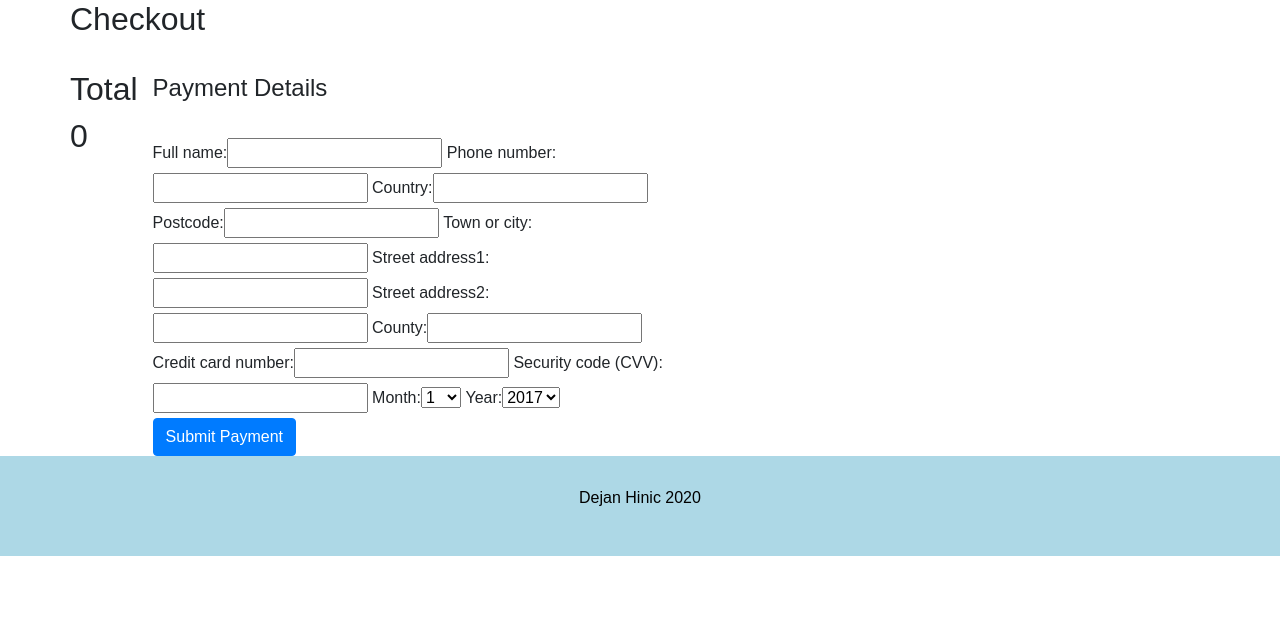
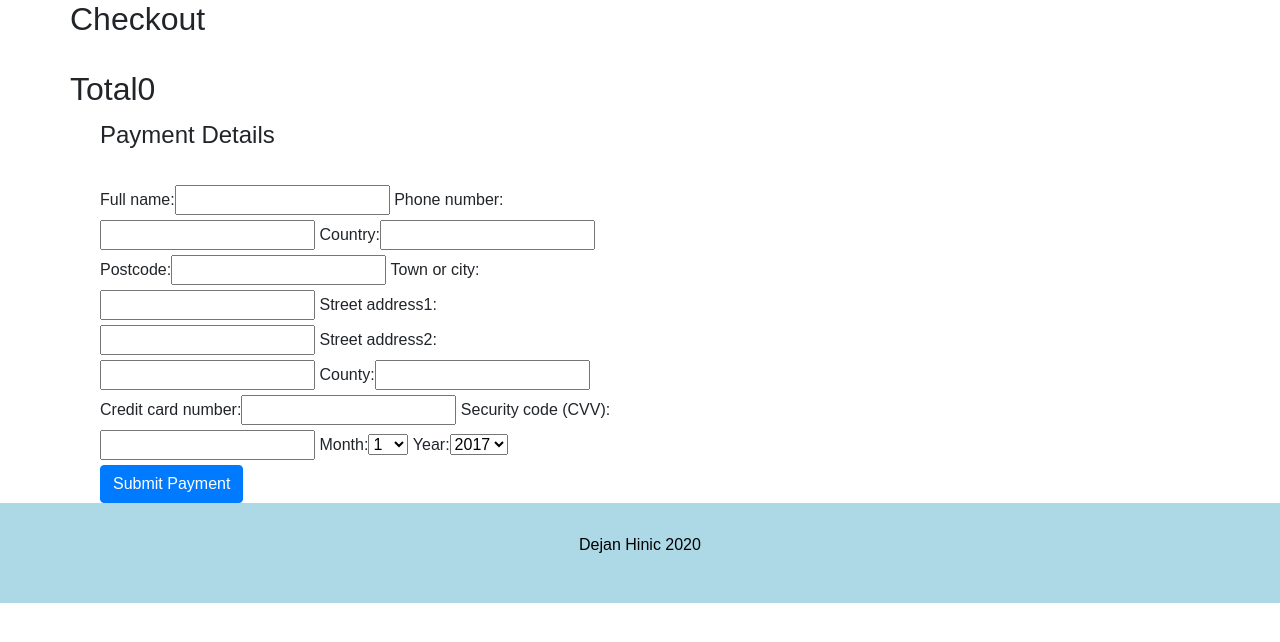
Before and after one commit to DejanHinic/eco-soaps, a Django app: page /checkout/ in a window 1280 px wide. Shown: the part 56-698 px from the top of the page. Run offline with Django 3.2, Linux system fonts and the light colour scheme; a user stored in the database is signed in; some libraries are stand-ins or nearby versions.

Commit message:
checkout

```diff
--- a/checkout/templates/checkout.html
+++ b/checkout/templates/checkout.html
@@ -23,7 +23,7 @@
     <div class="row row-flex">
 
 {% for item in cart_items %}
-        <div class="col-md-6 col -sm-12">
+        <div class="col-md-6 col-sm-12">
             <div class="card" id="product_style_card" style="background-image: url('{{ MEDIA_URL }}{{ item.product.image }}')">
                 <div class="card-body" style="height: 19rem;">
                 </div>
@@ -44,23 +44,12 @@
                     </div>
                     <button type="submit" class="btn btn-primary"><span class="glyphicon glyphicon-edit" aria-hidden="true"></span>Amend</button>
                 </form>
-
             </div>
-
 {% endfor %}
-   <!-- </div>
+            <h2>Total</h2>
+            <h2>{{ total }}</h2>
         </div>
-    <div id="cartsum_container" style="margin-top:10%;" class="container"> -->
-        <div class="row">
-            <div class="col-2"><h2>Total</h2><h2>{{ total }}</h2></div>
-        </div>
-            <!--
-      </div>
- </div> -->
-
-<!-- <div id="checkout_container" class="container">
-    <div class="row row-flex"> -->
-        <div class="col-md-6 col -sm-12">
+        <div class="col-md-6 col-sm-12">
             <form role="form" method="post" id="payment-form" action="{% url 'checkout' %}">
                 <legend>Payment Details</legend>
                 <div id="credit-card-errors" style="display: none;">
```
Lines whose indentation alone changed are shown as unchanged.
